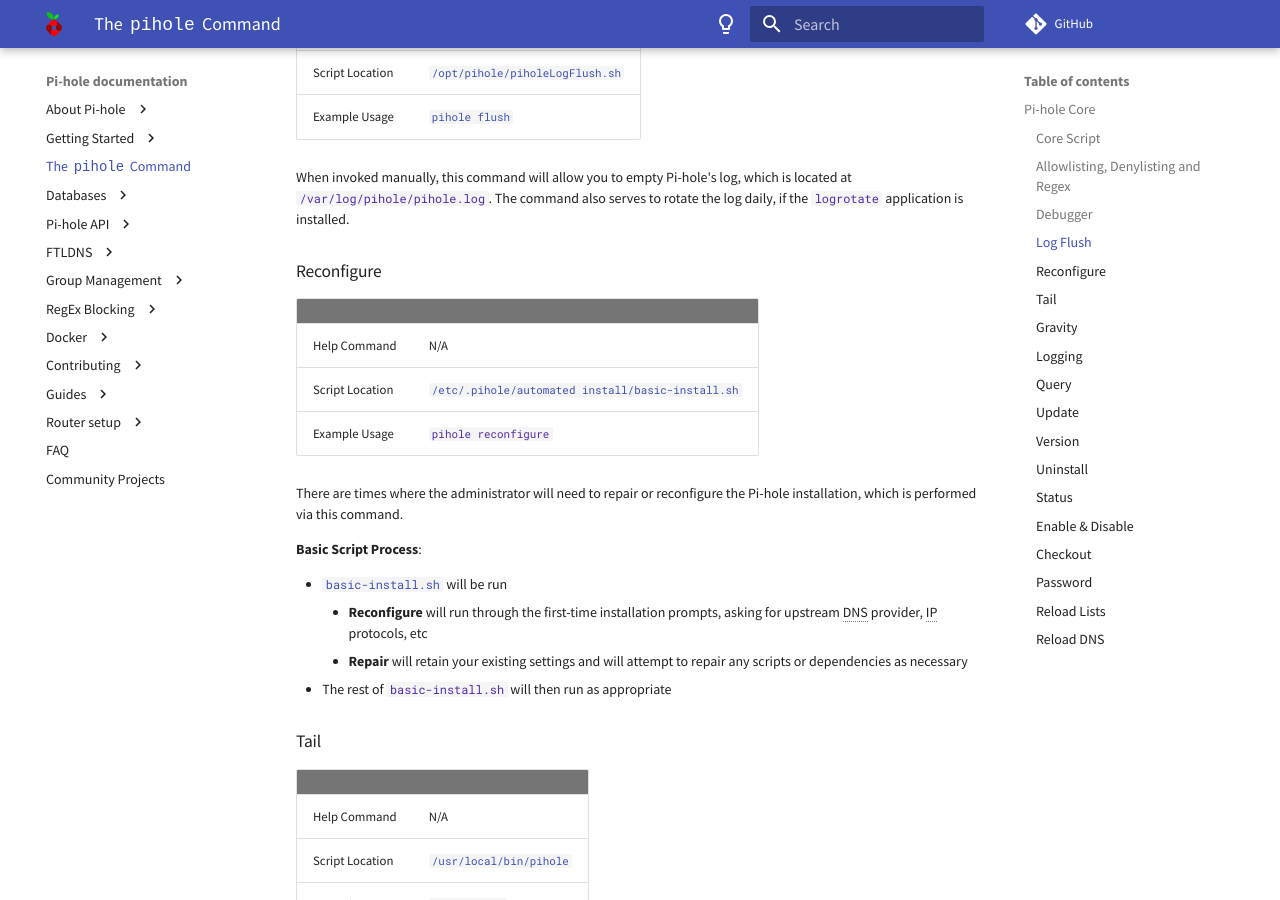
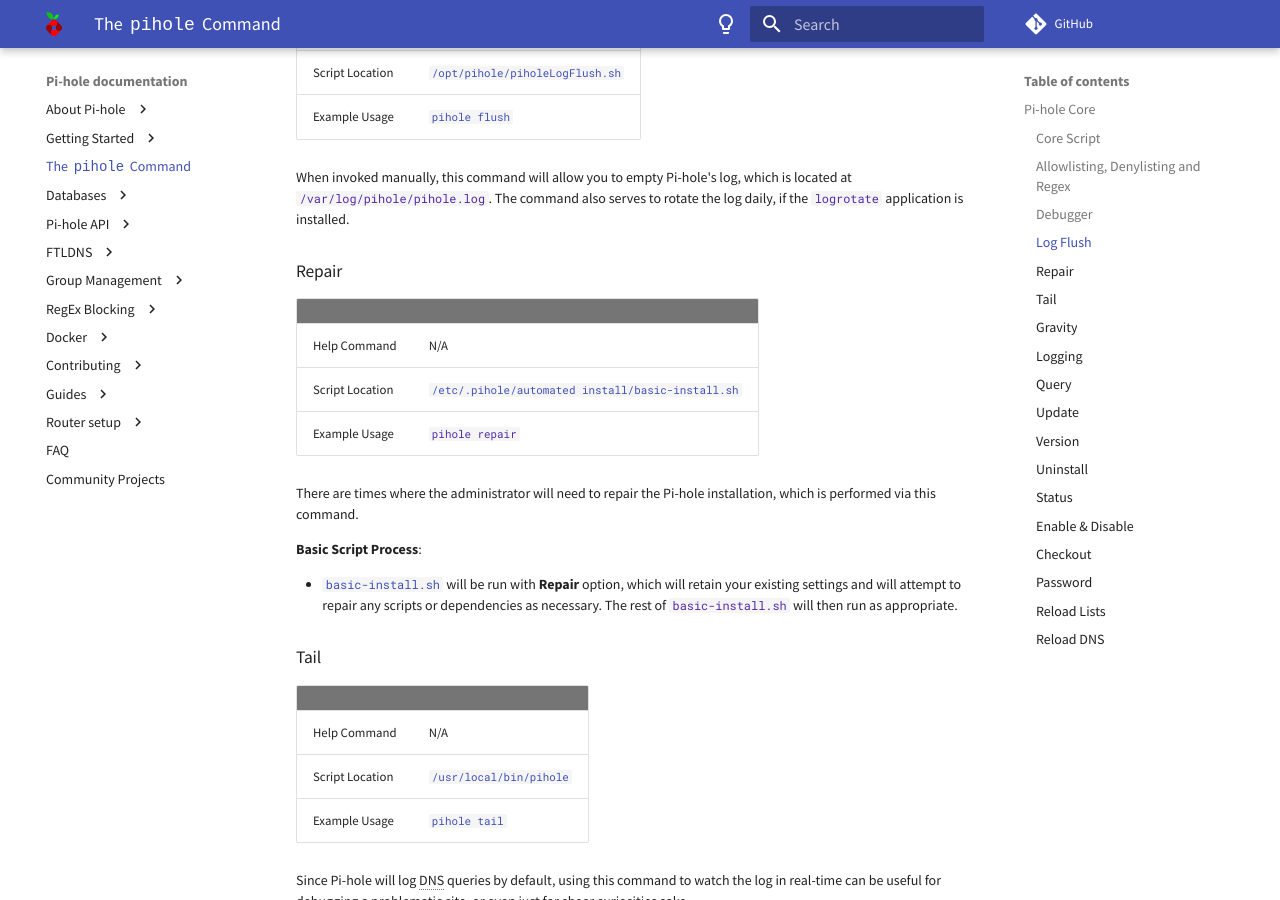
Before and after one commit to pi-hole/docs, an MkDocs documentation site: the page built from docs/main/pihole-command.md, in a window 1280 px wide and 900 px high, scrolled down 2537 px. Built offline with MkDocs 1.6.1 and Material for MkDocs 9.7.7, drawn with Linux system fonts in a browser that asks for light colours; comment, search, counter and statistics services are not loaded; some of the changed text lies outside the part shown.

Commit message:
Remove old "reconfigure" option
Signed-off-by: RD WebDesign <github@rdwebdesign.com.br>

```diff
--- a/docs/main/pihole-command.md
+++ b/docs/main/pihole-command.md
@@ -14,7 +14,7 @@
 | [Allowlisting, Denylisting and Regex](#allowlisting-denylisting-and-regex) | `pihole allow`, `pihole deny`, `pihole --regex`, `pihole --wild`, `pihole --allow-regex`, `pihole --allow-wild` |
 | [Debugger](#debugger) | `pihole debug` |
 | [Log Flush](#log-flush) | `pihole flush` |
-| [Reconfigure](#reconfigure) | `pihole reconfigure` |
+| [Repair](#repair) | `pihole repair` |
 | [Tail](#tail) | `pihole tail` |
 | [Set password](#password) | `pihole setpassword` |
 | [Gravity](#gravity) | `pihole updateGravity` |
@@ -75,22 +75,19 @@
 
 When invoked manually, this command will allow you to empty Pi-hole's log, which is located at `/var/log/pihole/pihole.log`. The command also serves to rotate the log daily, if the `logrotate` application is installed.
 
-### Reconfigure
+### Repair
 
 | | |
 | -------------- | -------------- |
 | Help Command    | N/A |
 | Script Location | [`/etc/.pihole/automated install/basic-install.sh`](https://github.com/pi-hole/pi-hole/blob/master/automated%20install/basic-install.sh) |
-| Example Usage   | `pihole reconfigure` |
+| Example Usage   | `pihole repair` |
 
-There are times where the administrator will need to repair or reconfigure the Pi-hole installation, which is performed via this command.
+There are times where the administrator will need to repair the Pi-hole installation, which is performed via this command.
 
 **Basic Script Process**:
 
-* [`basic-install.sh`](https://github.com/pi-hole/pi-hole/blob/master/automated%20install/basic-install.sh) will be run
-    * **Reconfigure** will run through the first-time installation prompts, asking for upstream DNS provider, IP protocols, etc
-    * **Repair** will retain your existing settings and will attempt to repair any scripts or dependencies as necessary
-* The rest of `basic-install.sh` will then run as appropriate
+* [`basic-install.sh`](https://github.com/pi-hole/pi-hole/blob/master/automated%20install/basic-install.sh) will be run with **Repair** option, which will retain your existing settings and will attempt to repair any scripts or dependencies as necessary. The rest of `basic-install.sh` will then run as appropriate.
 
 ### Tail
 
```
